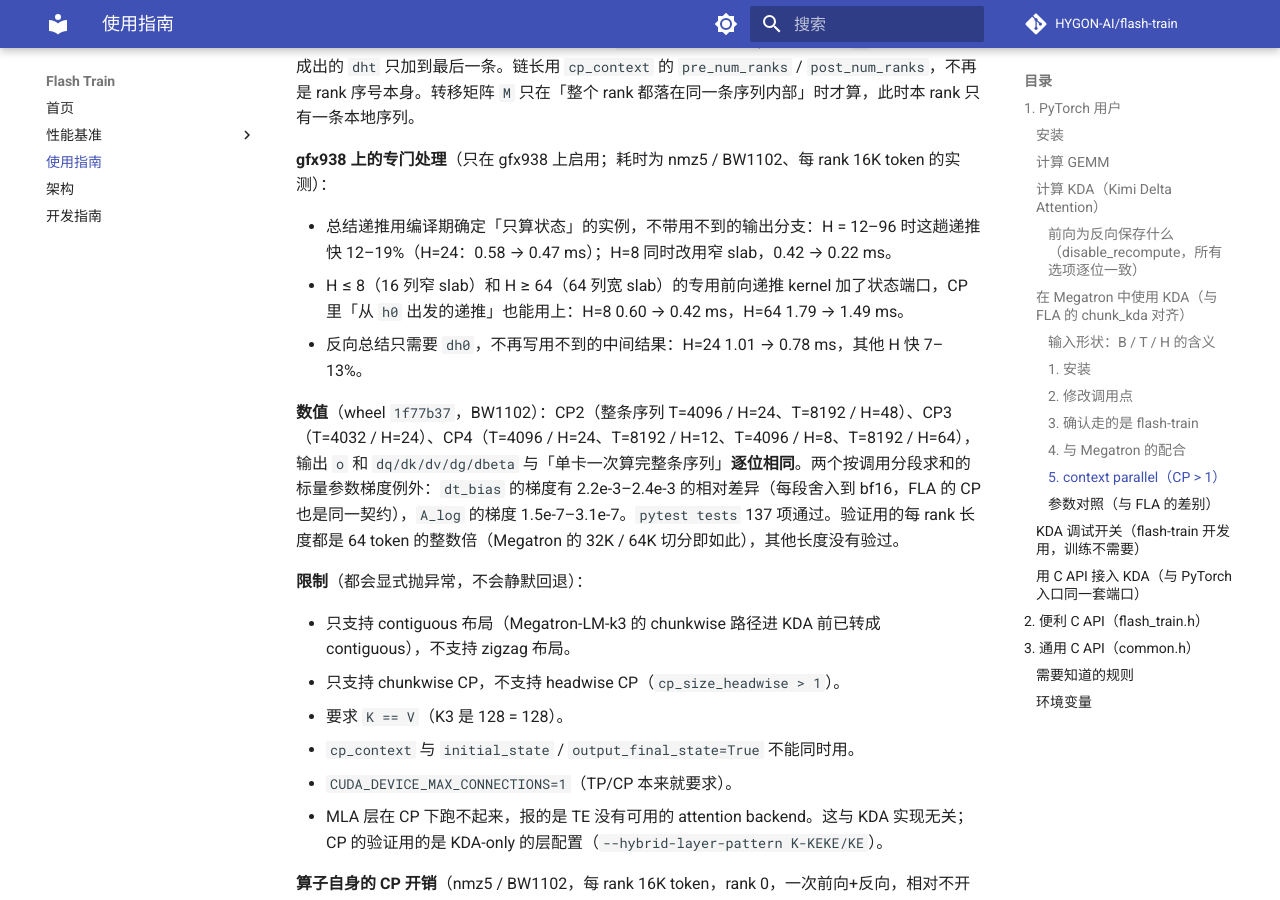
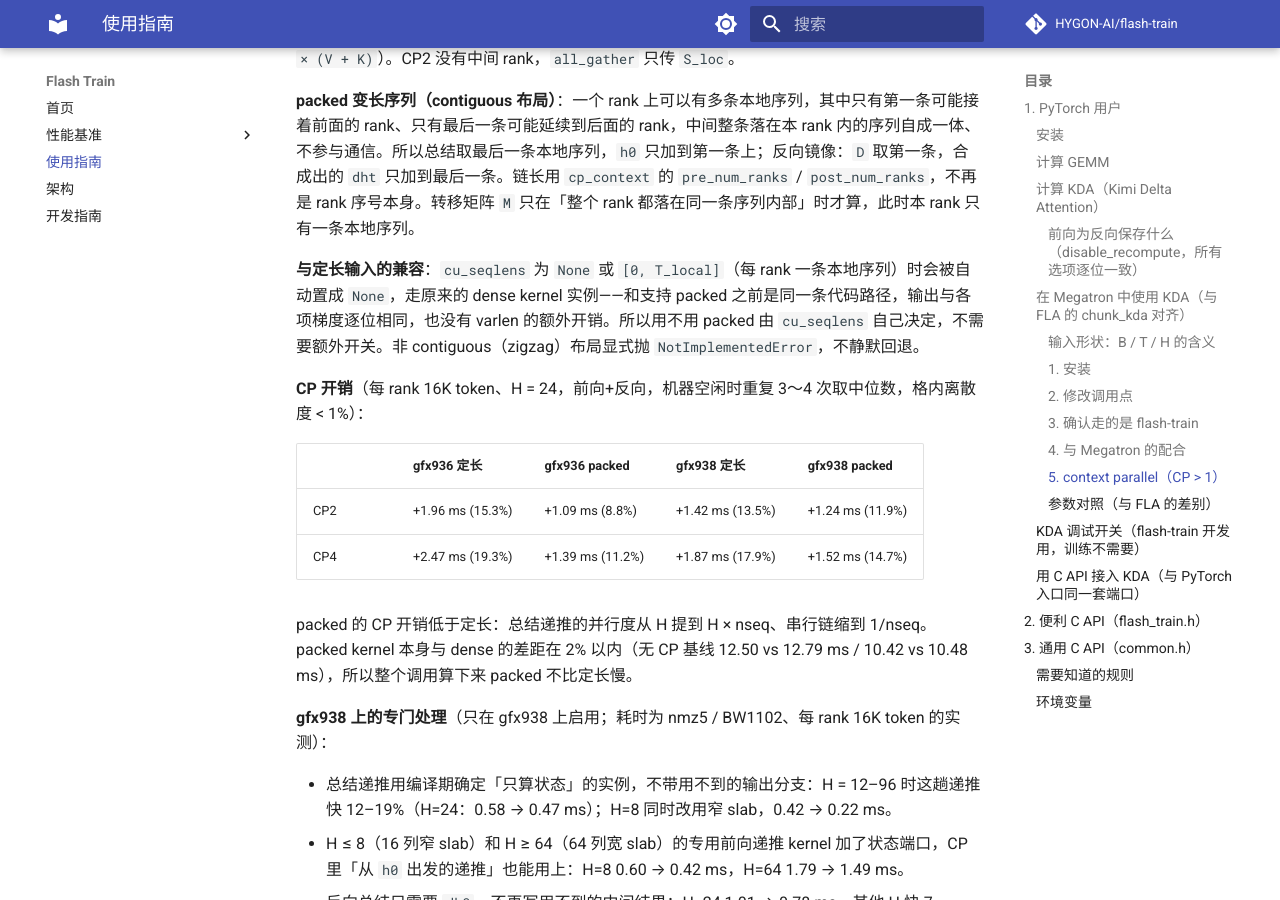
Before and after one commit to HYGON-AI/flash-train, an MkDocs documentation site: the page built from docs/usage.md, in a window 1280 px wide and 900 px high, scrolled down 6716 px. Built offline with MkDocs 1.6.1 and Material for MkDocs 9.7.7, drawn with Linux system fonts in a browser that asks for light colours; comment, search, counter and statistics services are not loaded; some of the changed text lies outside the part shown.

Commit message:
docs(kda): document packed/fixed CP dispatch, compatibility and overhead

```diff
--- a/docs/usage.md
+++ b/docs/usage.md
@@ -203,6 +203,7 @@ def kda(q, k, v, g, beta, a_log, dt_bias, lower_bound, *, cu_seqlens=None):
 
 - **TP**：KDA 的 head 按 TP 切分，每卡 H = 总 head 数 / TP（K3 为 96/TP），flash-train 不感知 TP，按传入的 H 计算。
 - **packed sequence**：传 `cu_seqlens_q` 即可，各序列互不影响，长度不必是 64 的倍数；`cu_seqlens = [0, T]`（只有一条序列）会自动走更快的 dense kernel。
+- **packed + `torch.compile`**：packed 每个 step 的 shape 都不同，Megatron 默认的 dynamo 缓存上限（8）会让超出之后每步重新编译（实测每步 25～300 s）。跑 packed 时把 `DYNAMO_CACHE_SIZE_LIMIT` 调大（例如 512）；注意它只抬高上限，新配置首轮的冷编译仍在，首轮应当作 warmup。
 - **全层重算**（`--recompute-granularity full`）：Megatron 用可重入 checkpoint，第一次前向在 no_grad 下运行，flash-train 不保存任何东西；重算前向按上面的表保存，只活到这一层的反向结束。
 - **确定性**：固定顺序归约、不用原子操作，同样的输入多次运行结果逐位相同；与 hip_kda 的独立版本也逐位一致。
 
@@ -213,6 +214,17 @@ def kda(q, k, v, g, beta, a_log, dt_bias, lower_bound, *, cu_seqlens=None):
 **算法**：每个 rank 先把自己这段序列总结成 `[M | S_loc]`（`S_loc` 是从零状态出发的末状态，`M` 是把值项置零、从单位矩阵出发得到的转移矩阵），`all_gather` 后在 fp32 下把前面各 rank 的总结复合成本 rank 的起始状态 `h0`，再从 `h0` 跑正常递推；反向镜像这一过程（`dh0 = Mᵀ dht + D`），梯度照常穿过 rank 边界。总结复用主调用的前处理，不重复做前处理。首 rank 只算 `S_loc`（它的 `M` 没人用），末 rank 不算总结；中间 rank 的 `S_loc` 和 `M` 在同一趟递推里算出（状态为 `K × (V + K)`）。CP2 没有中间 rank，`all_gather` 只传 `S_loc`。
 
 **packed 变长序列（contiguous 布局）**：一个 rank 上可以有多条本地序列，其中只有第一条可能接着前面的 rank、只有最后一条可能延续到后面的 rank，中间整条落在本 rank 内的序列自成一体、不参与通信。所以总结取最后一条本地序列，`h0` 只加到第一条上；反向镜像：`D` 取第一条，合成出的 `dht` 只加到最后一条。链长用 `cp_context` 的 `pre_num_ranks` / `post_num_ranks`，不再是 rank 序号本身。转移矩阵 `M` 只在「整个 rank 都落在同一条序列内部」时才算，此时本 rank 只有一条本地序列。
+
+**与定长输入的兼容**：`cu_seqlens` 为 `None` 或 `[0, T_local]`（每 rank 一条本地序列）时会被自动置成 `None`，走原来的 dense kernel 实例——和支持 packed 之前是同一条代码路径，输出与各项梯度逐位相同，也没有 varlen 的额外开销。所以用不用 packed 由 `cu_seqlens` 自己决定，不需要额外开关。非 contiguous（zigzag）布局显式抛 `NotImplementedError`，不静默回退。
+
+**CP 开销**（每 rank 16K token、H = 24，前向+反向，机器空闲时重复 3～4 次取中位数，格内离散度 < 1%）：
+
+| | gfx936 定长 | gfx936 packed | gfx938 定长 | gfx938 packed |
+|---|---|---|---|---|
+| CP2 | +1.96 ms (15.3%) | +1.09 ms (8.8%) | +1.42 ms (13.5%) | +1.24 ms (11.9%) |
+| CP4 | +2.47 ms (19.3%) | +1.39 ms (11.2%) | +1.87 ms (17.9%) | +1.52 ms (14.7%) |
+
+packed 的 CP 开销低于定长：总结递推的并行度从 H 提到 H × nseq、串行链缩到 1/nseq。packed kernel 本身与 dense 的差距在 2% 以内（无 CP 基线 12.50 vs 12.79 ms / 10.42 vs 10.48 ms），所以整个调用算下来 packed 不比定长慢。
 
 **gfx938 上的专门处理**（只在 gfx938 上启用；耗时为 nmz5 / BW1102、每 rank 16K token 的实测）：
 
```
